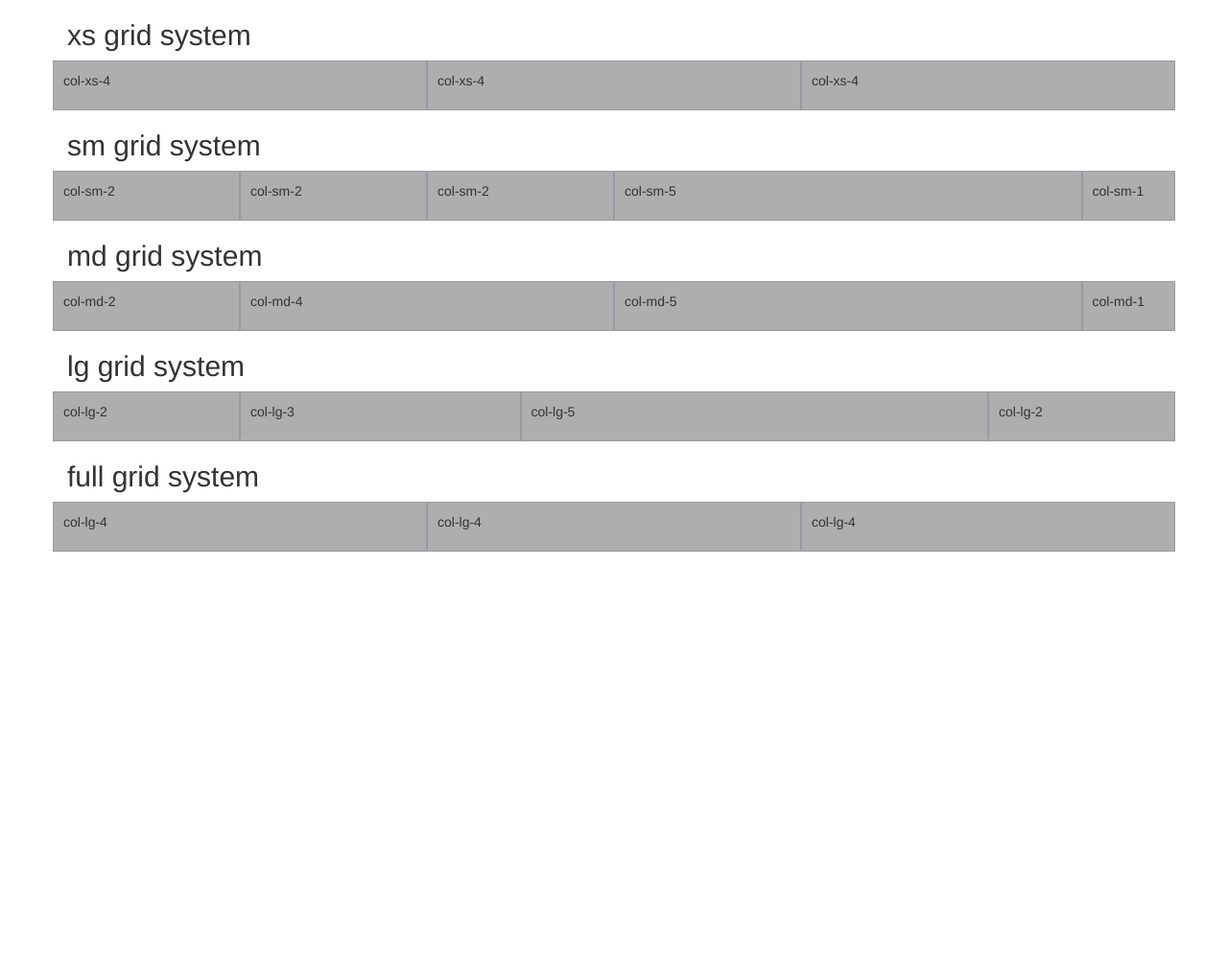
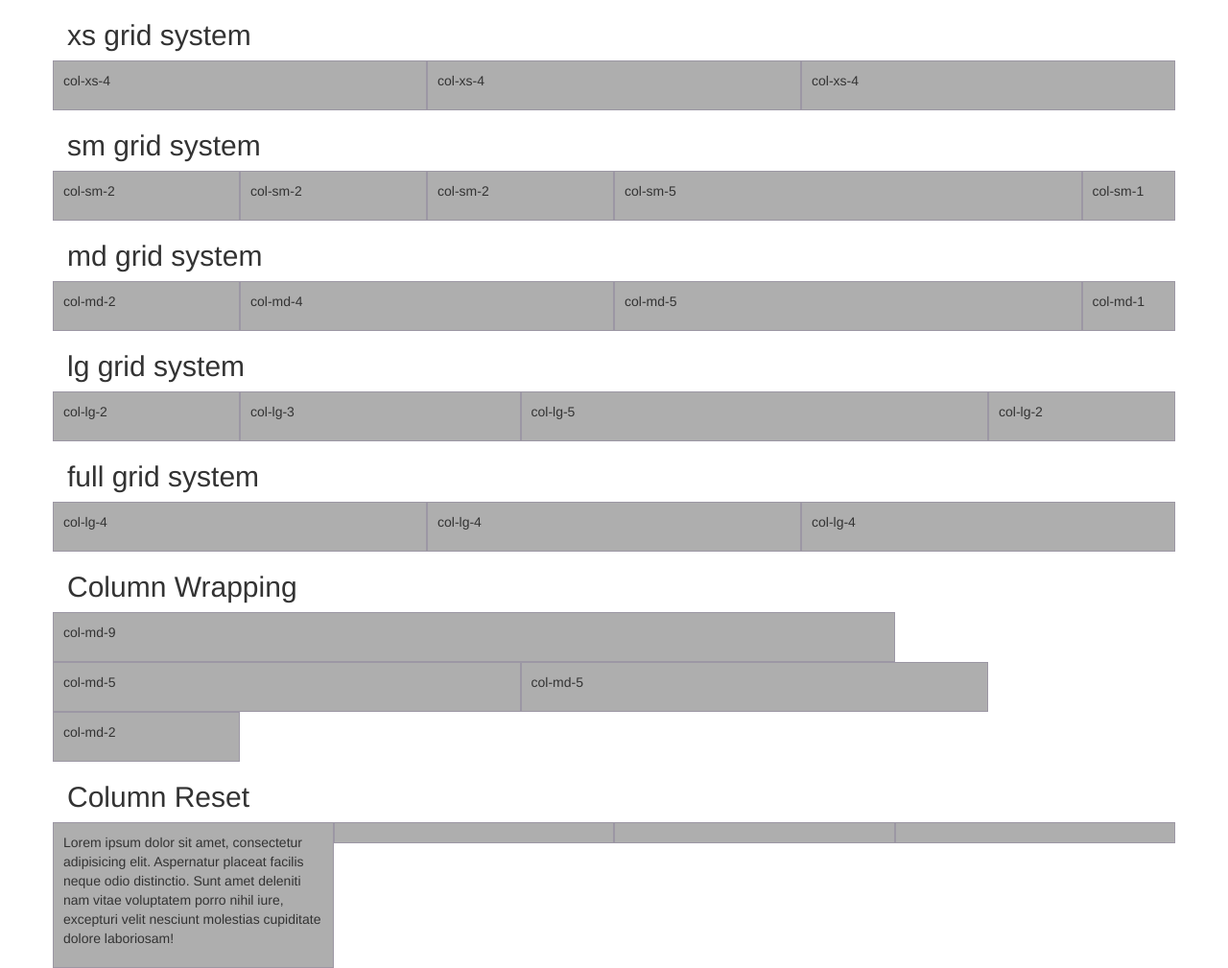
Before and after one commit to a5design/grid-system, a plain HTML site: page index.html in a window 1280 px wide. Shown: the whole page at 96% size. Before the commit the page ends 800 px from the top, so only its background shows below. Drawn offline with Linux system fonts and the light colour scheme.

Commit message:
Added Column wrapping and reset

```diff
--- a/index.html
+++ b/index.html
@@ -94,8 +94,47 @@
 				<p class="visible-sm">col-md-2</p>
 				<p class="visible-xs">col-xs-6</p>
 			</div>
-		</div> <!---end of full grid -->
+		</div>
 
+		<h2>Column Wrapping</h2>
+		<div class="row show-grid">
+			<div class="col-md-9">
+				<p>col-md-9</p>
+			</div>
+			<div class="col-md-5">
+				<p>col-md-5</p>
+			</div>
+			<div class="col-md-5">
+				<p>col-md-5</p>
+			</div>
+		</div>
+		<div class="row show-grid">
+			<div class="col-md-2">
+				<p>col-md-2</p>
+			</div>
+		</div>
+
+		<h2>Column Reset</h2>
+		<div class="row show-grid">
+			<div class="col-sm-6 col-md-3">
+				<p class="visible-sm">col-sm-6</p>
+				<p class="visible-md">col-md-3</p>
+				<p>Lorem ipsum dolor sit amet, consectetur adipisicing elit. Aspernatur placeat facilis neque odio distinctio. Sunt amet deleniti nam vitae voluptatem porro nihil iure, excepturi velit nesciunt molestias cupiditate dolore laboriosam!</p>
+			</div>
+			<div class="col-sm-6 col-md-3">
+				<p class="visible-sm">col-sm-6</p>
+				<p class="visible-md">col-md-3</p>
+			</div>
+			<span class="clearfix visible-sm-block"></span>
+			<div class="col-sm-6 col-md-3">
+				<p class="visible-sm">col-sm-6</p>
+				<p class="visible-md">col-md-3</p>
+			</div>
+			<div class="col-sm-6 col-md-3">
+				<p class="visible-sm">col-sm-6</p>
+				<p class="visible-md">col-md-3</p>
+			</div>
+		</div>
 	</div>
 
 
```
